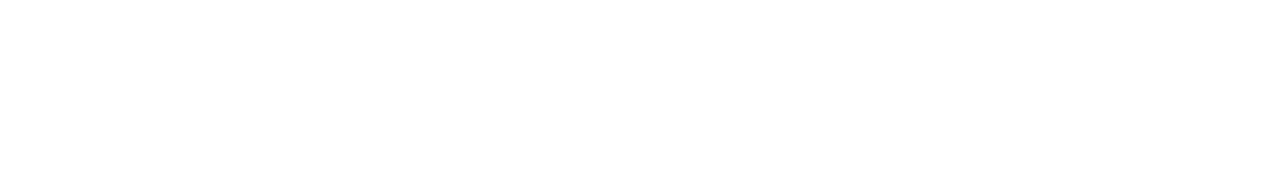
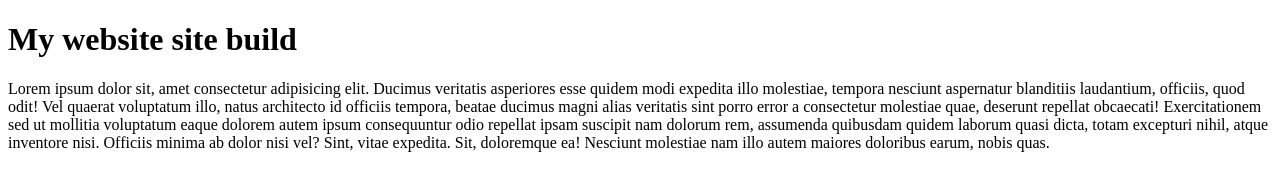
Before and after one commit to rukonusb/my-bd-web, a plain HTML site: page index.html in a window 1280 px wide. Drawn offline with Linux system fonts and the light colour scheme.

Commit message:
My website site build

```diff
--- a/index.html
+++ b/index.html
@@ -5,7 +5,20 @@
   <meta charset="UTF-8">
   <meta name="viewport" content="width=device-width, initial-scale=1.0">
   <title>my-bd-web</title>
+
 </head>
+<div>
+  <h1>My website site build</h1>
+  <div>
+    <p>Lorem ipsum dolor sit, amet consectetur adipisicing elit. Ducimus veritatis asperiores esse quidem modi expedita
+      illo molestiae, tempora nesciunt aspernatur blanditiis laudantium, officiis, quod odit! Vel quaerat voluptatum
+      illo, natus architecto id officiis tempora, beatae ducimus magni alias veritatis sint porro error a consectetur
+      molestiae quae, deserunt repellat obcaecati! Exercitationem sed ut mollitia voluptatum eaque dolorem autem ipsum
+      consequuntur odio repellat ipsam suscipit nam dolorum rem, assumenda quibusdam quidem laborum quasi dicta, totam
+      excepturi nihil, atque inventore nisi. Officiis minima ab dolor nisi vel? Sint, vitae expedita. Sit, doloremque
+      ea! Nesciunt molestiae nam illo autem maiores doloribus earum, nobis quas.</p>
+  </div>
+</div>
 
 <body>
 
```
